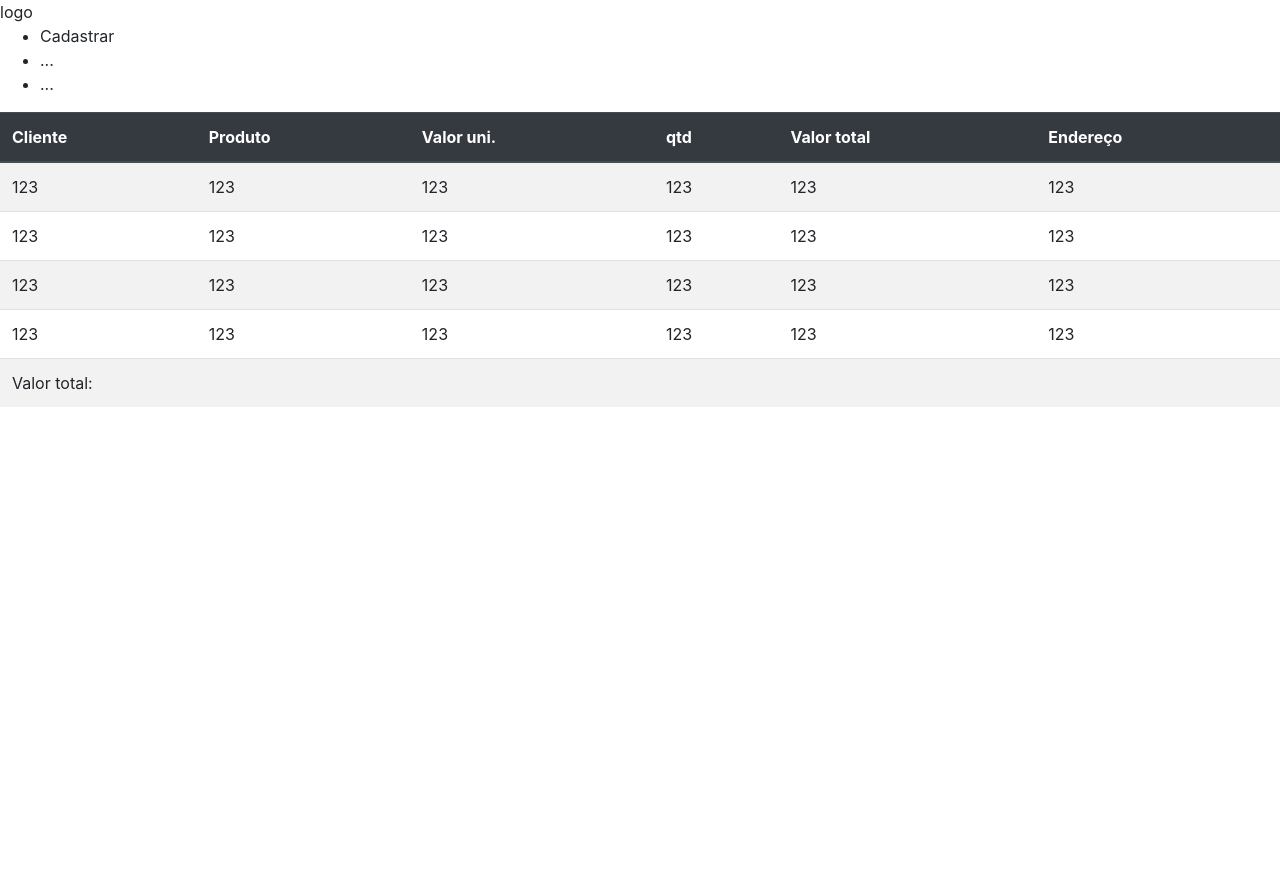
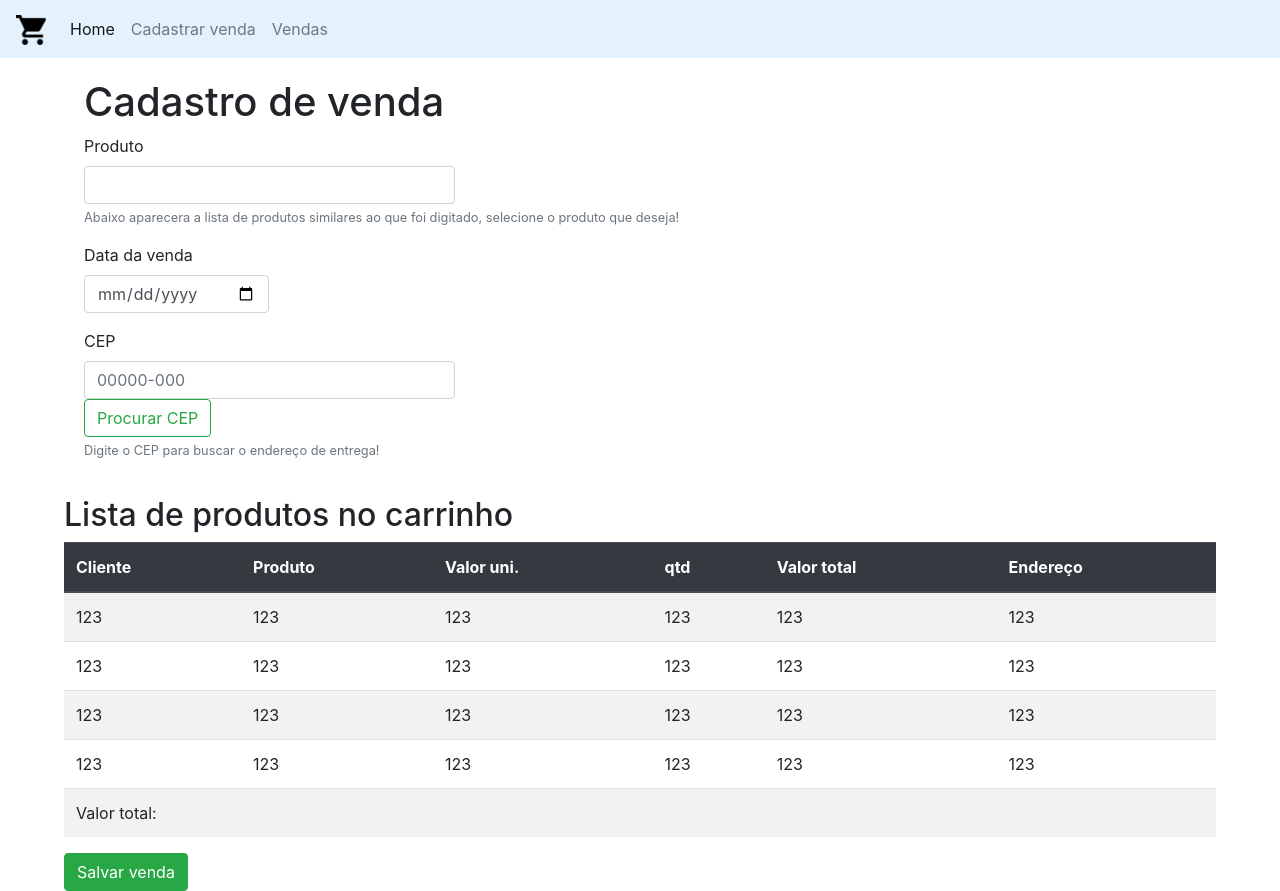
Before and after one commit to mest2011/Sistema-de-vendas, a PHP site: page / in a window 1280 px wide. Before the commit the page ends 407 px from the top, so only its background shows below. Run offline with PHP 8.4, Linux system fonts and the light colour scheme; some libraries are stand-ins or nearby versions.

Commit message:
elaboracao do front-end
-menu superior
-formulario de cadastro
-implementacao bootstrap

```diff
--- a/view/index.php
+++ b/view/index.php
@@ -1,21 +1,77 @@
 <!DOCTYPE html>
 <html lang="pt-br">
+
 <head>
     <meta charset="UTF-8">
     <meta name="viewport" content="width=device-width, initial-scale=1.0">
     <title>Vendas</title>
     <link rel="stylesheet" href="https://cdn.jsdelivr.net/npm/bootstrap@4.5.3/dist/css/bootstrap.min.css" integrity="sha384-TX8t27EcRE3e/ihU7zmQxVncDAy5uIKz4rEkgIXeMed4M0jlfIDPvg6uqKI2xXr2" crossorigin="anonymous">
+
+    <link rel="icon" type="imagem/png" href="imagens/logo-carrinho.png" />
+
+
+    <style>
+        main {
+            padding: 0 5vw;
+        }
+
+        #cadastro {
+            padding: 20px;
+
+        }
+    </style>
 </head>
+
 <body>
     <header>
-        <div>logo</div>
-        <ul>
-            <li>Cadastrar</li>
-            <li>...</li>
-            <li>...</li>
+        <nav class="navbar navbar-expand-lg navbar-light" style="background-color: #e3f2fd;">
+            <a class="navbar-brand" href="#">
+                <img src="imagens/logo-carrinho.png" width="30" height="30" alt="">
+            </a>
+
+            <div class="collapse navbar-collapse" id="navbarNav">
+                <ul class="navbar-nav">
+                    <li class="nav-item active">
+                        <a class="nav-link" href="#">Home <span class="sr-only">(current)</span></a>
+                    </li>
+                    <li class="nav-item">
+                        <a class="nav-link" href="#">Cadastrar venda</a>
+                    </li>
+                    <li class="nav-item">
+                        <a class="nav-link" href="#">Vendas</a>
+                    </li>
                 </ul>
+            </div>
+        </nav>
     </header>
     <main>
+
+        <div id="cadastro">
+            <h1>Cadastro de venda</h1>
+            <form action="#" id="venda" class="form" method="POST">
+                <div class="form-group">
+                    <label for="product">Produto</label>
+                    <input class="form-control col-sm-4" type="text" name="product" id="product" required>
+                    <small id="product-finder" class="form-text text-muted">Abaixo aparecera a lista de produtos similares ao que foi digitado, selecione o produto que deseja!</small>
+                </div>
+                <div class="form-group">
+                    <label for="date">Data da venda</label>
+                    <input class="form-control col-sm-2" type="date" id="date" name="date" required>
+                </div>
+                <div class="form-group">
+                    <label for="cep">CEP</label>
+                    <input class="form-control col-sm-4" type="search" id="cep" name="cep" placeholder="00000-000" aria-label="Search" required>
+                    <button class="btn btn-outline-success my-2 my-sm-0" type="submit">Procurar CEP</button>
+                    <small id="cep-finder" class="form-text text-muted">Digite o CEP para buscar o endereço de entrega!</small>
+                    <span>
+
+                    </span>
+                </div>
+
+            </form>
+        </div>
+        <div id="carrinho">
+            <h2>Lista de produtos no carrinho</h2>
             <table class="table table-striped">
                 <thead class="thead-dark">
                     <th scope="col">Cliente</th>
@@ -65,7 +121,16 @@
                 <tfoot>
                 </tfoot>
             </table>
+        </div>
+        <button type="submit" class="btn btn-success" form="venda">Salvar venda</button>
     </main>
     <footer></footer>
+
+
+
+    <script src="https://code.jquery.com/jquery-3.2.1.slim.min.js" integrity="sha384-KJ3o2DKtIkvYIK3UENzmM7KCkRr/rE9/Qpg6aAZGJwFDMVNA/GpGFF93hXpG5KkN" crossorigin="anonymous"></script>
+    <script src="https://cdnjs.cloudflare.com/ajax/libs/popper.js/1.12.9/umd/popper.min.js" integrity="sha384-ApNbgh9B+Y1QKtv3Rn7W3mgPxhU9K/ScQsAP7hUibX39j7fakFPskvXusvfa0b4Q" crossorigin="anonymous"></script>
+    <script src="https://maxcdn.bootstrapcdn.com/bootstrap/4.0.0/js/bootstrap.min.js" integrity="sha384-JZR6Spejh4U02d8jOt6vLEHfe/JQGiRRSQQxSfFWpi1MquVdAyjUar5+76PVCmYl" crossorigin="anonymous"></script>
 </body>
+
 </html>
```
Also changed, not shown: database/connection.php (added, +26 -0 lines), database/crud.php (added, +85 -0 lines), view/imagens/logo-carrinho.png (added). Lines whose indentation alone changed are shown as unchanged.
